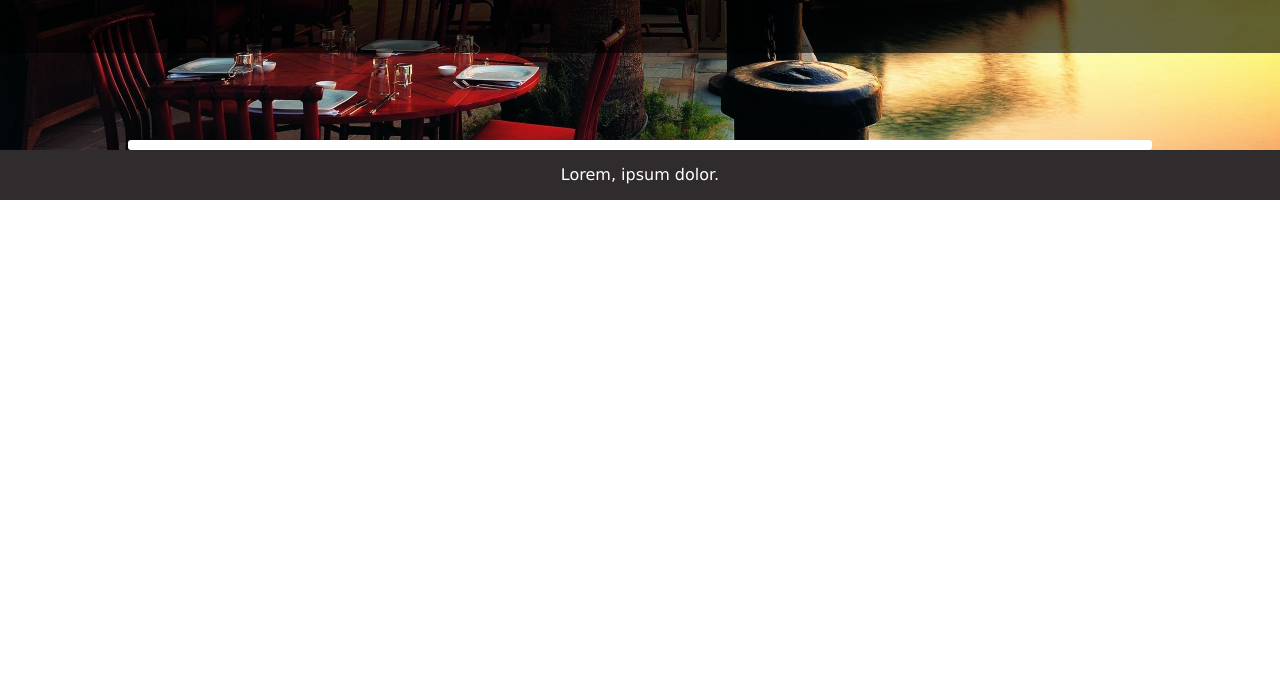
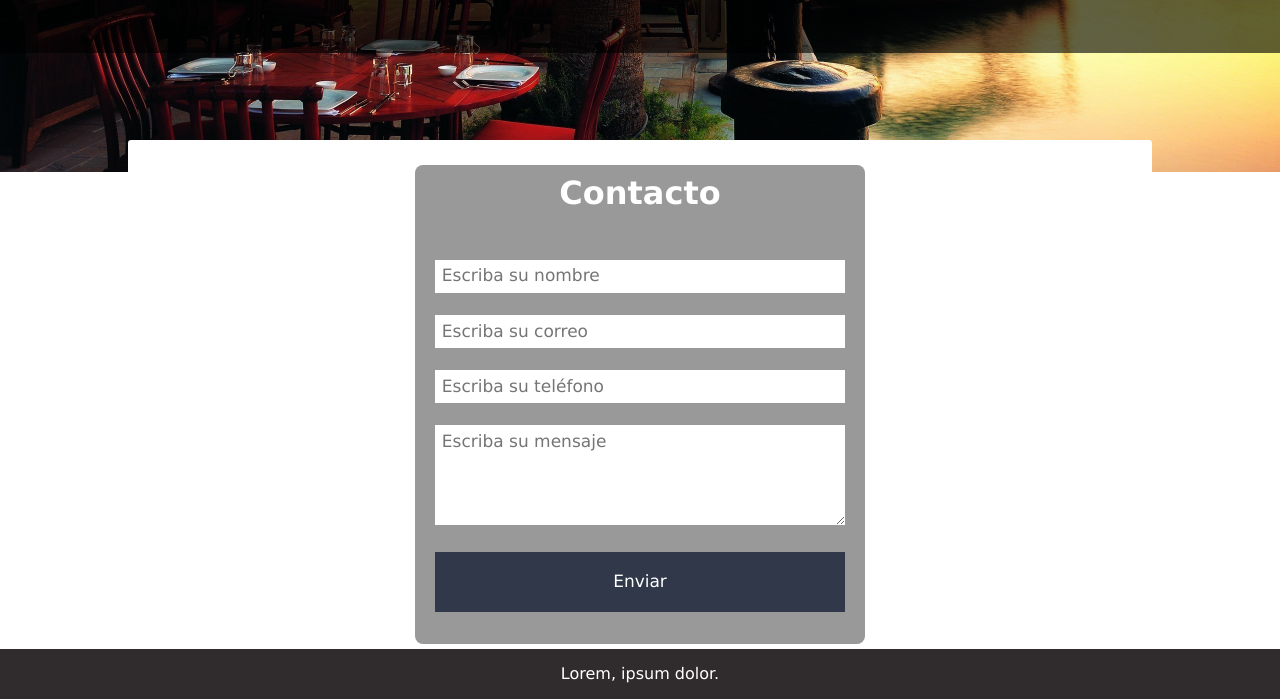
Before and after one commit to Joradi/PreEntrega2D-az, a plain HTML site: page contacto.html in a window 1280 px wide. Shown: the part 128-827 px from the top of the page. Before the commit the page ends 800 px from the top, so only its background shows below. Drawn offline with Linux system fonts and the light colour scheme.

Commit message:
Creacion del modulo de contacto

```diff
--- a/contacto.html
+++ b/contacto.html
@@ -26,7 +26,16 @@
             </div>
         </div>
     </header>
-    <main class="container main"></main>
+    <main class="container main">
+        <form action="" class="form-contacto">
+            <h2 class="contact-tittle">Contacto</h2>
+            <input type="text" name="nombre" class="contacto" placeholder="Escriba su nombre">
+            <input type="text" name="correo" class="contacto" placeholder="Escriba su correo">
+            <input type="text" name="telefono" class="contacto" placeholder="Escriba su teléfono">
+            <textarea name="mensaje" class="contacto contact-text" placeholder="Escriba su mensaje"></textarea>
+            <input type="button" value="Enviar" id="boton" class="contacto">
+        </form>
+    </main>
     <footer class="bg-footer">
         <div class="container">
             <p>Lorem, ipsum dolor.</p>
--- a/css/estilo.css
+++ b/css/estilo.css
@@ -210,3 +210,46 @@ body{
       grid-template-columns: repeat(5, auto);
     }
   }
+  /* Contacto */
+  .form-contacto{
+    width: 450px;
+    margin: auto;
+    background-color: rgba(0, 0, 0, 0.4);
+    padding: 10px 20px;
+    margin-top: 20px;
+    border-radius: 0.5em;
+  }
+  .contact-tittle{
+    color: white;
+    text-align: center;
+    margin: 0;
+    font-size: 2em;
+    margin-bottom: 1.5em;
+  }
+  .contacto{
+    width: 100%;
+    margin-bottom: 1.3em;
+    padding: 0.4em;
+    font-size: 17px;
+    border: none;
+  }
+  .contact-text{
+    min-height: 100px;
+    max-height: 200px;
+    max-width: 100%;
+    min-width: 100%;
+  }
+  #boton{
+    background-color: #31384a;
+    color: white;
+    padding: 1.2em;
+  }
+  #boton:hover{
+    cursor: pointer;
+    background-color: #A61420;
+  }
+  @media(max-width:480px){
+    .form-contacto{
+      width: 100%;
+    }
+  }
```
